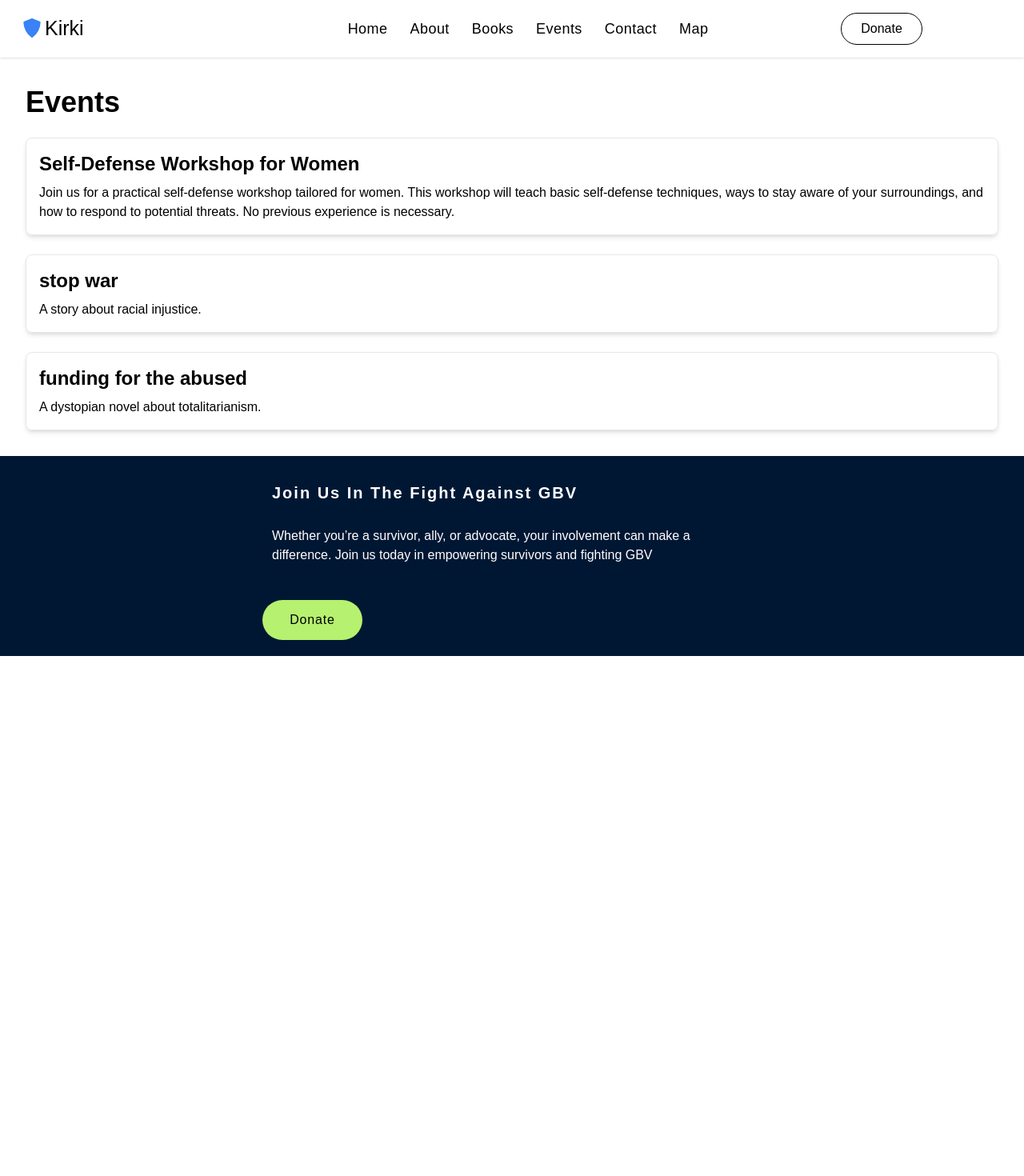
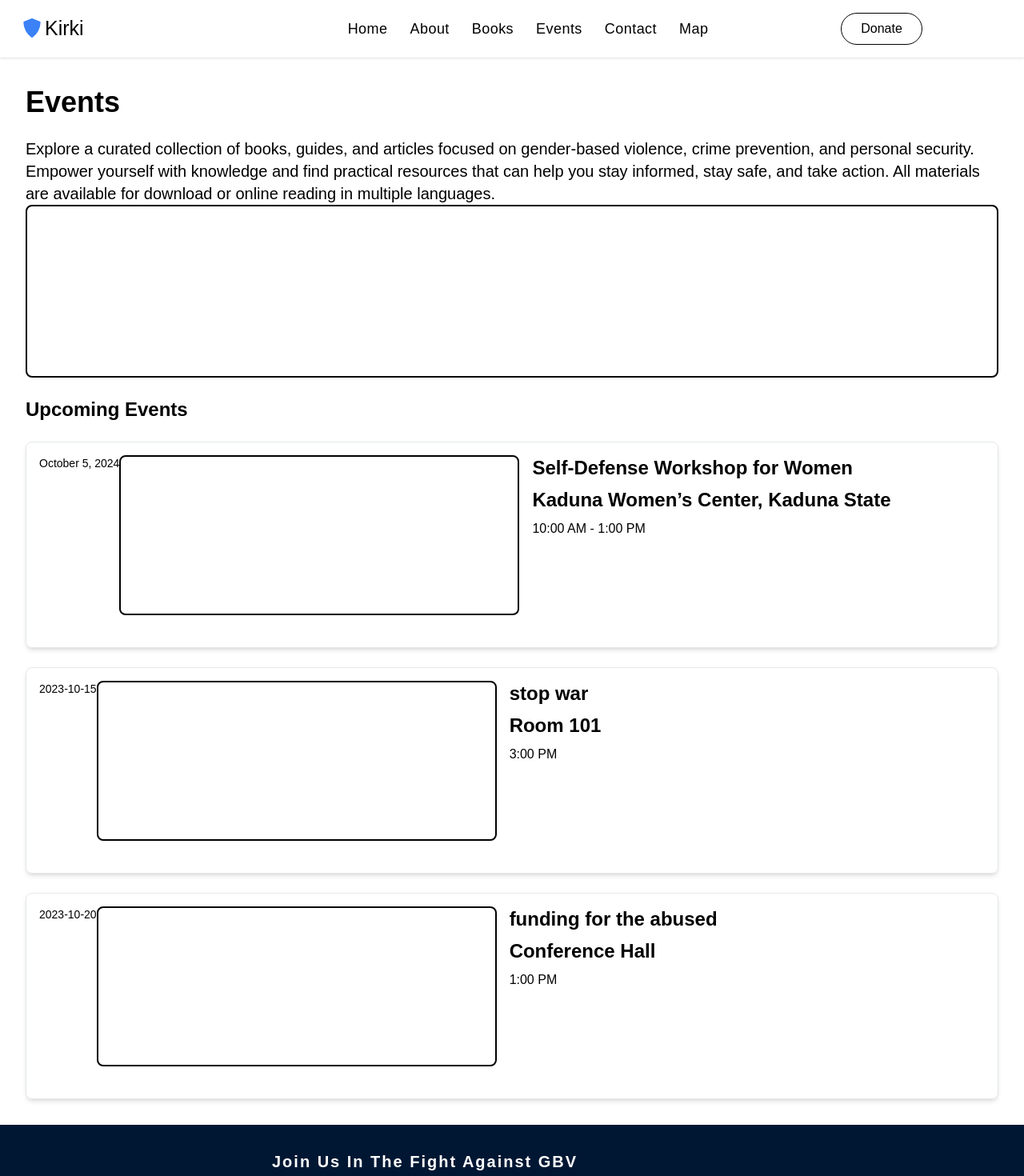
Before and after one commit to Jerryvic911/Justice, a Next.js app: page /events in a window 1280 px wide. Shown: the top 1470 px of the page at 80% size. Before the commit the page ends 820 px from the top, so only its background shows below. Built offline with nearby package versions, Linux system fonts and the light colour scheme.

Commit message:
started working on the events page

```diff
--- a/src/app/events/[eventId]/page.jsx
+++ b/src/app/events/[eventId]/page.jsx
@@ -20,9 +20,8 @@ export default function EventDetails({ params }) {
         </div>
         <div className='mb-4 text-[14px] md:text-[16px] lg:text-[18px] font-[500] border-t border-black pt-5 flex flex-col md:flex-row md:items-center'>
           <span className='text-[#707070] font-[600] md:mr-4'>Time:</span>
-          <span>{event.time}</span>
-          <span className='mx-2'>-</span>
-          <span>{event.endTime}</span>
+          <span>{event.time.join(" - ")}</span>
+
         </div>
         <div className='mb-4 text-[14px] md:text-[16px] lg:text-[18px] font-[500] border-t border-black pt-5 flex flex-col md:flex-row md:items-center'>
           <span className='text-[#707070] font-[600] md:mr-4'>Location:</span>
--- a/src/app/events/page.jsx
+++ b/src/app/events/page.jsx
@@ -1,5 +1,5 @@
 'use client';
-import { useState, useEffect } from 'react';
+import { useState } from 'react';
 import { useRouter } from 'next/navigation';
 import eventData from '../../data/events.data.json';
 
@@ -7,19 +7,38 @@ export default function Events() {
   const [event] = useState(eventData);
   const router = useRouter();
 
-
   return (
     <div className='p-8'>
-      <h1 className='mb-6 text-4xl font-bold'>Events</h1>
+      <div>
+        <h1 className='mb-6 text-4xl font-bold'>Events</h1>
+        <p className='font-manrope text-lg md:text-xl leading-7'>
+          Explore a curated collection of books, guides, and articles focused on gender-based violence, crime prevention, and personal security. Empower yourself with knowledge and find practical resources that can help you stay informed, stay safe, and take action. All materials are available for download or online reading in multiple languages.
+        </p>
+        <div className="border-black border-2 rounded-lg w-full h-[216px] mb-6">
+        </div>
+      </div>
+
+      <h2 className='mb-6 text-2xl font-bold'>Upcoming Events</h2>
       <ul className='space-y-6'>
         {event.map((event) => (
           <li
             key={event.id}
-            className='rounded-lg border p-4 shadow-md'
+            className='rounded-lg border p-4 shadow-md cursor-pointer'
             onClick={() => router.push(`/Events/${event.id}`)}
           >
-            <h2 className='mb-2 text-2xl font-semibold'>{event.title}</h2>
-            <p className='mt-2'>{event.description}</p>
+            <div className='flex'>
+              <p className='text-sm font-manrope'>{event.date}</p>
+              <div className="border-black border-2 rounded-lg w-[500px] h-[200px] mb-6">
+              </div>
+
+              <div className='flex flex-col ml-4'>
+                <h2 className='mb-2 text-2xl font-semibold'>{event.title}</h2>
+                <h2 className='mb-2 text-2xl font-semibold'>{event.location}</h2>
+                <span>
+                  {Array.isArray(event.time) ? event.time.join(" - ") : event.time}
+                </span>
+              </div>
+            </div>
           </li>
         ))}
       </ul>
--- a/src/data/events.data.json
+++ b/src/data/events.data.json
@@ -3,8 +3,8 @@
     "id": 1,
     "title": "Self-Defense Workshop for Women",
     "description": "Join us for a practical self-defense workshop tailored for women. This workshop will teach basic self-defense techniques, ways to stay aware of your surroundings, and how to respond to potential threats. No previous experience is necessary.",
-    "time": ["10:00 AM"],
-    "endTime": ["1:00 PM"],
+    "time": ["10:00 AM", "1:00 PM"],
+    "endTime": [],
     "date": "October 5, 2024",
     "location": "Kaduna Women’s Center, Kaduna State",
     "topics": ["How to de-escalate confrontations", "Personal safety tips in public spaces"],
```
